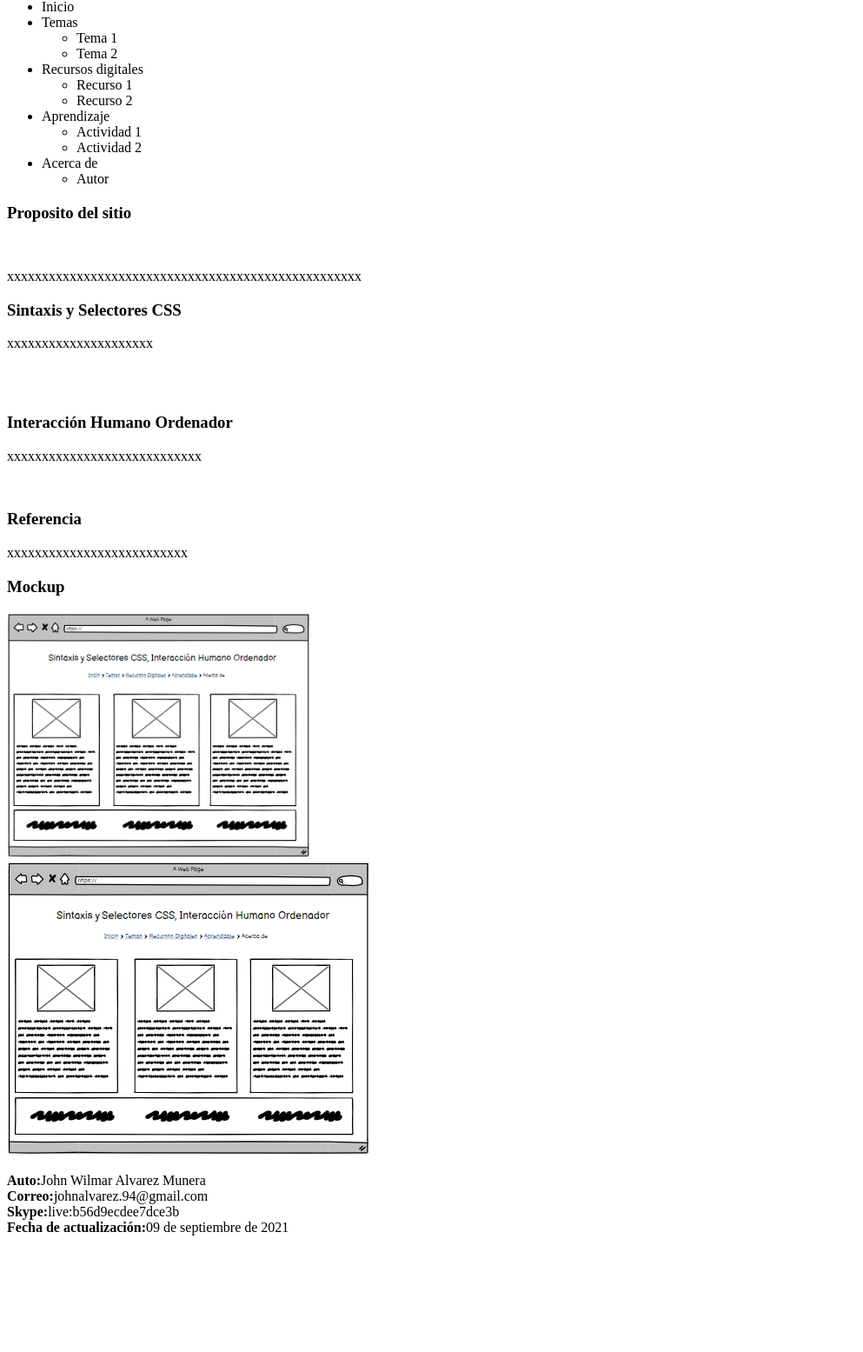
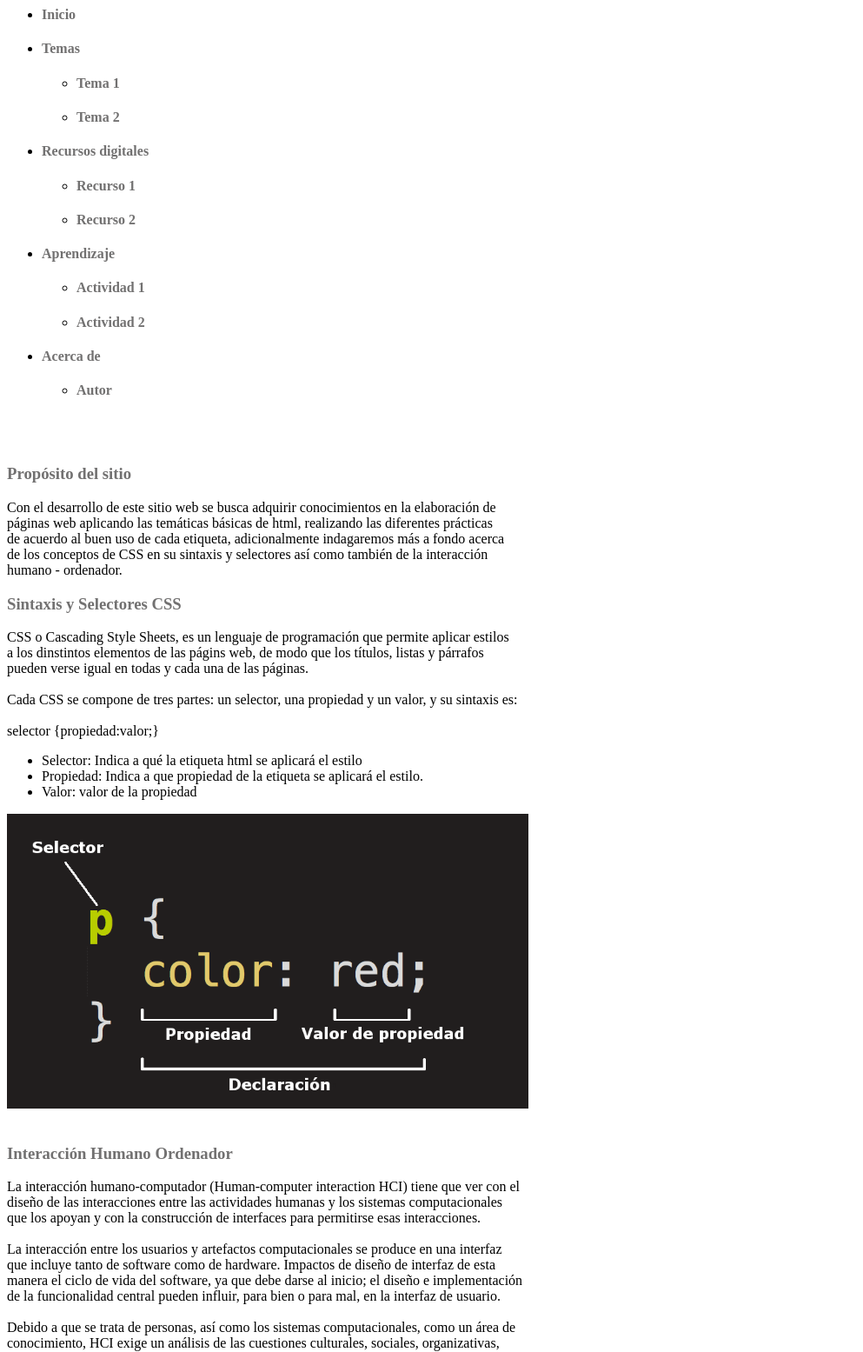
Before and after one commit to jwalvarezm/DSW-JohnAlvarez, a plain HTML site: page Fase 2/design.html in a window 1280 px wide. Shown: the part 60-1615 px from the top of the page at 87% size, without its empty margins (0-993 px from the left). Before the commit the page ends 1497 px from the top, so only its background shows below. Drawn offline with Linux system fonts and the light colour scheme.

Commit message:
Actualizacion 3

```diff
--- a/Fase 2/design.html
+++ b/Fase 2/design.html
@@ -4,70 +4,142 @@
     <meta charset="UTF-8">
     <meta http-equiv="X-UA-Compatible" content="IE=edge">
     <meta name="viewport" content="width=device-width, initial-scale=1.0">
-    <title>Document</title>
+    <title>Diseño y construccion I</title>
+    <style>
+        h2
+        {
+            color:rgb(99, 99, 99);
+            text-align: center;
+        }
+        h3
+        {
+            color:rgb(114, 113, 113);
+        }
+        h4
+        {
+            color:rgb(114, 113, 113);
+        }
+    </style>
 </head>
 <body>
     <!--Encabezado-->
     <header>
-        <h3>Sintaxis y Selectores CSS,Interacción Humano Ordenador</h3>
+        <h2>Sintaxis y Selectores CSS,Interacción Humano Ordenador</h2>
     </header>
 
      <!--Etiqueta de navegacion-->
     <nav>
         <ul>
-            <li> Inicio</li>
-            <li> Temas
+            <li><h4>Inicio</h4></li>
+            <li><h4>Temas</h4>
                 <ul>
-                    <li>Tema 1</li>
-                    <li>Tema 2</li>
+                    <li><h4>Tema 1</h4></li>
+                    <li><h4>Tema 2</h4></li>
                 </ul>
             </li>
-            <li> Recursos digitales
+            <li> <h4>Recursos digitales</h4>
                 <ul>
-                    <li>Recurso 1</li>
-                    <li>Recurso 2</li>
+                    <li><h4>Recurso 1</h4></li>
+                    <li><h4>Recurso 2</h4></li>
                 </ul>
             </li>
-            <li> Aprendizaje
+            <li> <h4>Aprendizaje</h4>
                 <ul>
-                    <li>Actividad 1</li>
-                    <li>Actividad 2</li>
+                    <li><h4>Actividad 1</h4></li>
+                    <li><h4>Actividad 2</h4></li>
                 </ul>
             </li>
-            <li> Acerca de
+            <li> <h4>Acerca de</h4>
                 <ul>
                     <li>
-                        Autor
+                        <h4>Autor</h4>
                     </li>
                 </ul>
             </li>
         </ul>
     </nav>
+    <br>
+    <br>
 
      <!--Seccion de texto  y contenido-->
 
     <section>
-        <h3>Proposito del sitio</h3> <br>
-        <p>xxxxxxxxxxxxxxxxxxxxxxxxxxxxxxxxxxxxxxxxxxxxxxxxxxx </p>
+        <h3>Propósito del sitio</h3>
+        <p>Con el desarrollo de este sitio web se busca adquirir conocimientos en la elaboración de <br>
+            páginas web aplicando las temáticas básicas de html, realizando las diferentes prácticas <br>
+            de acuerdo al buen uso de cada etiqueta, adicionalmente indagaremos más a fondo acerca<br>
+            de los conceptos de CSS en su sintaxis y selectores así como también de la interacción <br>
+            humano - ordenador.
+        </p>
     </section>
 
 
     <article>
         <h3>Sintaxis y Selectores CSS</h3>
-        <p>xxxxxxxxxxxxxxxxxxxxx</p> <br>
-        <img src="" alt="">
+        <p>CSS o Cascading Style Sheets, es un lenguaje de programación que permite aplicar estilos <br>
+         a los dinstintos elementos de las págins web, de modo que los títulos, listas y párrafos <br>
+         pueden verse igual en todas y cada una de las páginas. <br> <br>
+
+         Cada CSS se compone de tres partes: un selector, una propiedad y un valor, y su sintaxis es: <br>
+         <br>
+         selector {propiedad:valor;} <br>
+         <ul>
+             <li>
+                 Selector: Indica a qué la etiqueta html se aplicará el estilo
+             </li>
+             <li>
+                 Propiedad: Indica a que propiedad de la etiqueta se aplicará el estilo.
+             </li>
+             <li>
+                 Valor: valor de la propiedad
+             </li>
+         </ul>
+        </p>
+        <img src="img/csspartes.png" alt="" width="600px">
+        <br>
+        <br>
 
         <h3>Interacción Humano Ordenador</h3>
-        <p>xxxxxxxxxxxxxxxxxxxxxxxxxxxx</p>
-        <img src="" alt="">
+        <p>La interacción humano-computador (Human-computer interaction HCI) tiene que ver con el <br>
+            diseño de las interacciones entre las actividades humanas y los sistemas computacionales <br>
+             que los apoyan y con la construcción de interfaces para permitirse esas interacciones. <br> <br>
+
+            La interacción entre los usuarios y artefactos computacionales se produce en una interfaz <br>
+            que incluye tanto de software como de hardware.  Impactos de diseño de interfaz de esta <br>
+            manera el ciclo de vida del software, ya que debe darse al inicio; el diseño e implementación <br>
+            de la funcionalidad central pueden influir, para bien o para mal, en la interfaz de usuario. <br> <br>
+
+            Debido a que se trata de personas, así como los sistemas computacionales, como un área de <br>
+            conocimiento, HCI exige un análisis de las cuestiones culturales, sociales, organizativas, <br>
+            cognitivas y perceptivas. En consecuencia, se basa en una variedad de tradiciones disciplinarias, <br>
+            incluyendo la psicología, la ergonomía, la Ciencia de la Computación, el diseño gráfico y de <br>
+            producto, la antropología y la ingeniería. <br>
+
+        </p>
+        <img src="img/interaccion.jpg" alt="" width="600px">
+        <br>
+        <br>
 
         <h3>Referencia</h3>
-        <p>xxxxxxxxxxxxxxxxxxxxxxxxxx</p>
+        <p>
+            <ul>
+                <li>
+                    Celaya Luna, A. (2014). Creación de páginas web: HTML 5 (pág. 1 a 60). Recuperado de <br>
+                    <a href="Fase 2/design.html" target="_blank">https://elibro-net.bibliotecavirtual.unad.edu.co/es/ereader/unad/56045</a>
+                </li>
+                <br>
+                <li>
+                    Cuadros-Vargas, E. (s.f.). Interacción Humano-Computador (HCI). Recuperado de <br>
+                    <a href="Fase 2/design.html" target="_blank">https://clei2004.spc.org.pe/Peru/CS-USIL/Plan2021/2_5_Interaccion_Humano_Comp.html</a>
+                </li>
+            </ul>
+        </p>
     </article>
+    <br>
 
     <h3>Mockup</h3>
-    <img src="img/mockups.PNG" alt="" width="350px"><br>
-    <img src="img/mockups.PNG" alt="">
+    <img src="img/mockups.PNG" alt="" width="600px"><br>
+
 
     <footer>
         <p>
```
Also changed, not shown: Fase 2/img/csspartes.png (added), Fase 2/img/interaccion.jpg (added).
